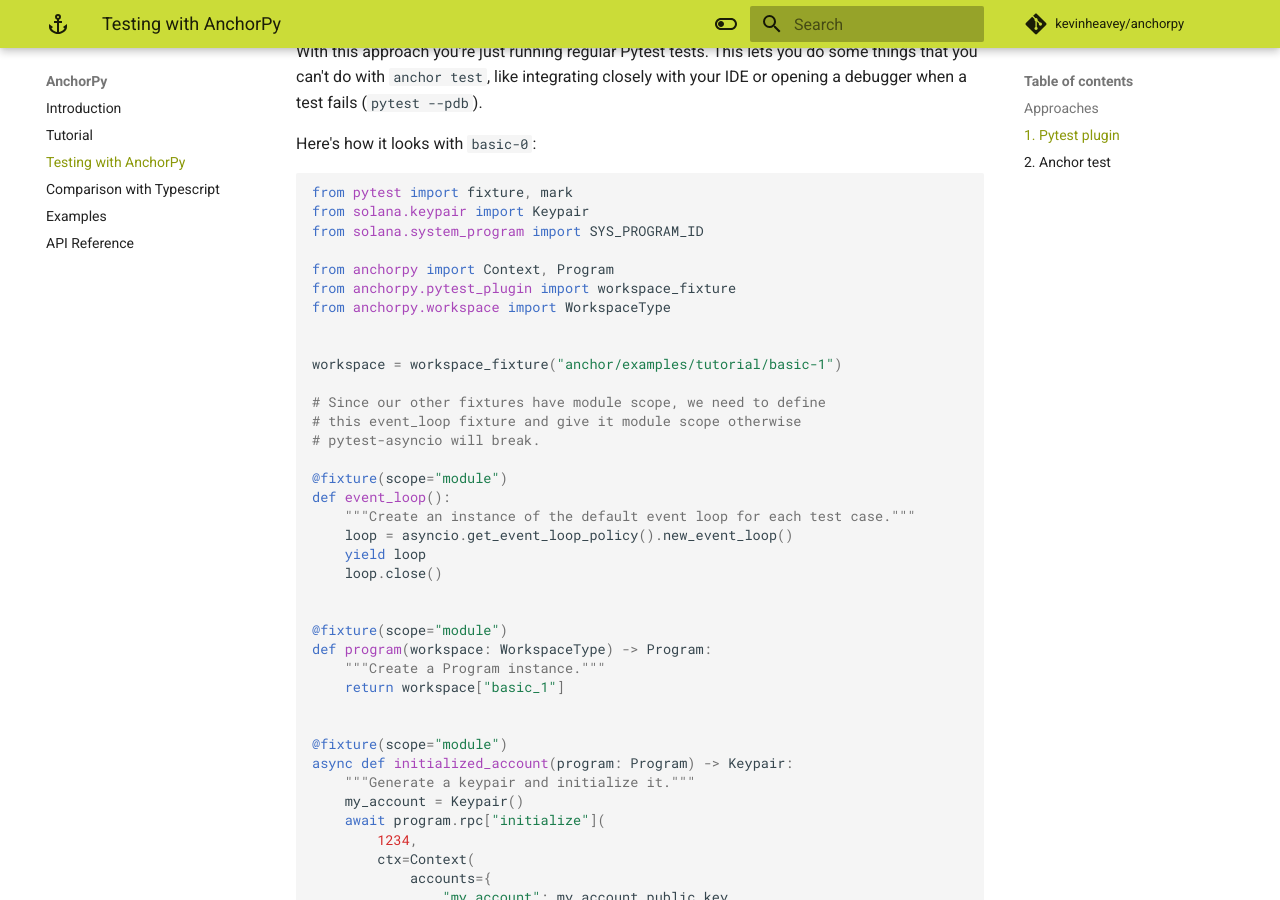
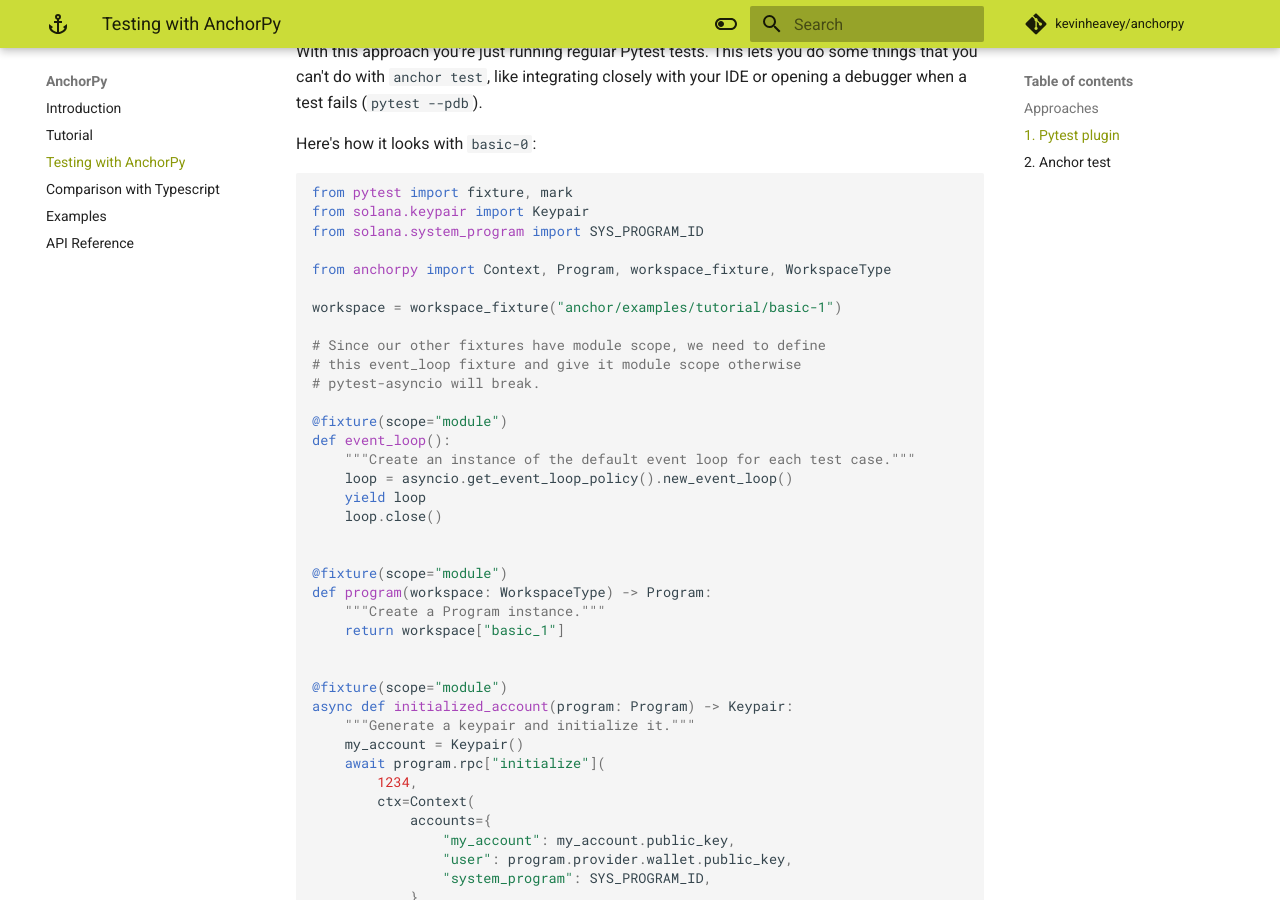
Before and after one commit to kevinheavey/anchorpy, an MkDocs documentation site: the page built from docs/testing.md, in a window 1280 px wide and 900 px high, scrolled down 451 px. Built offline with MkDocs 1.6.1 and Material for MkDocs 9.7.7, drawn with Linux system fonts in a browser that asks for light colours; comment, search, counter and statistics services are not loaded.

Commit message:
cleanup docs import

```diff
--- a/docs/testing.md
+++ b/docs/testing.md
@@ -24,10 +24,7 @@ from pytest import fixture, mark
 from solana.keypair import Keypair
 from solana.system_program import SYS_PROGRAM_ID
 
-from anchorpy import Context, Program
-from anchorpy.pytest_plugin import workspace_fixture
-from anchorpy.workspace import WorkspaceType
-
+from anchorpy import Context, Program, workspace_fixture, WorkspaceType
 
 workspace = workspace_fixture("anchor/examples/tutorial/basic-1")
 
```
